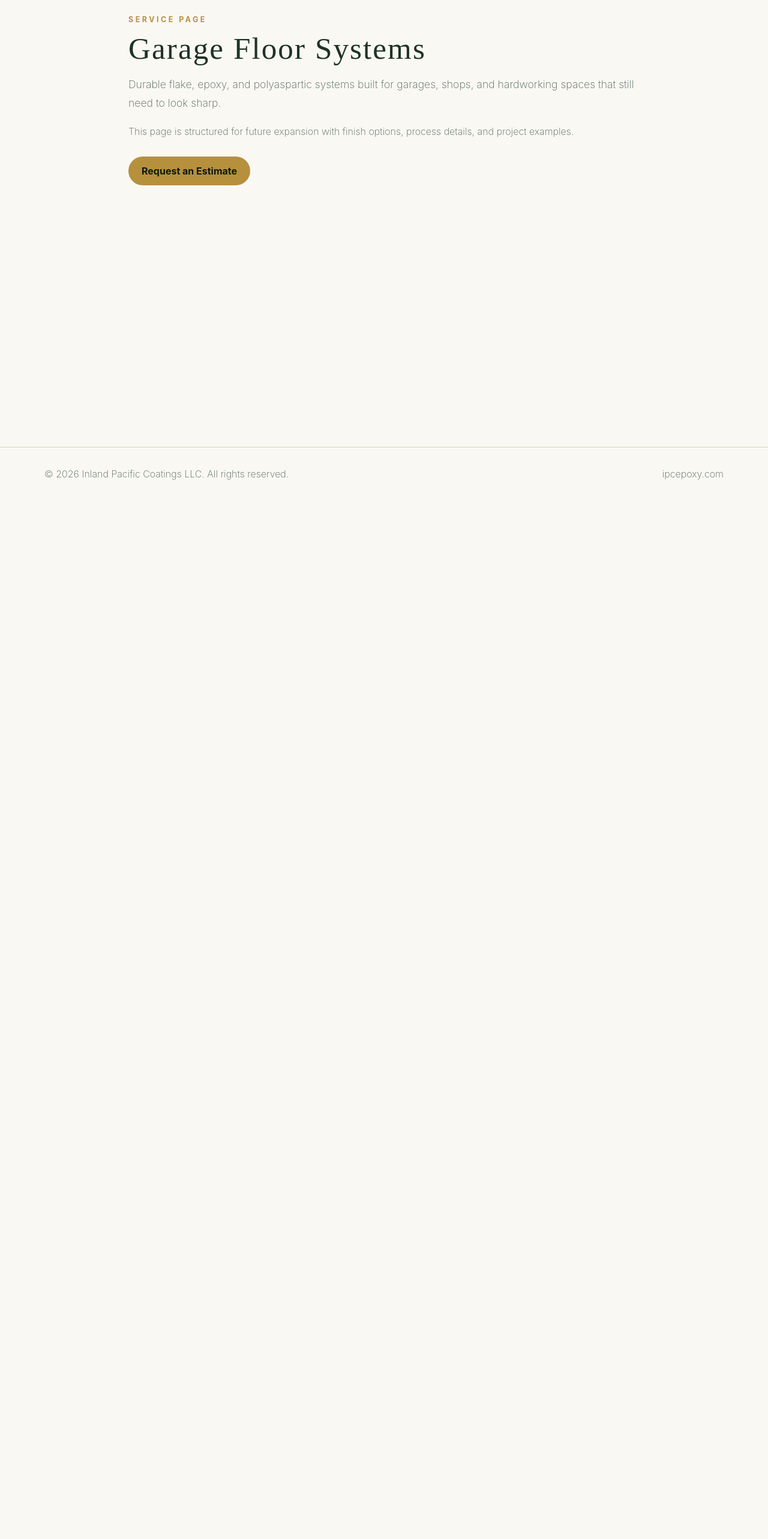
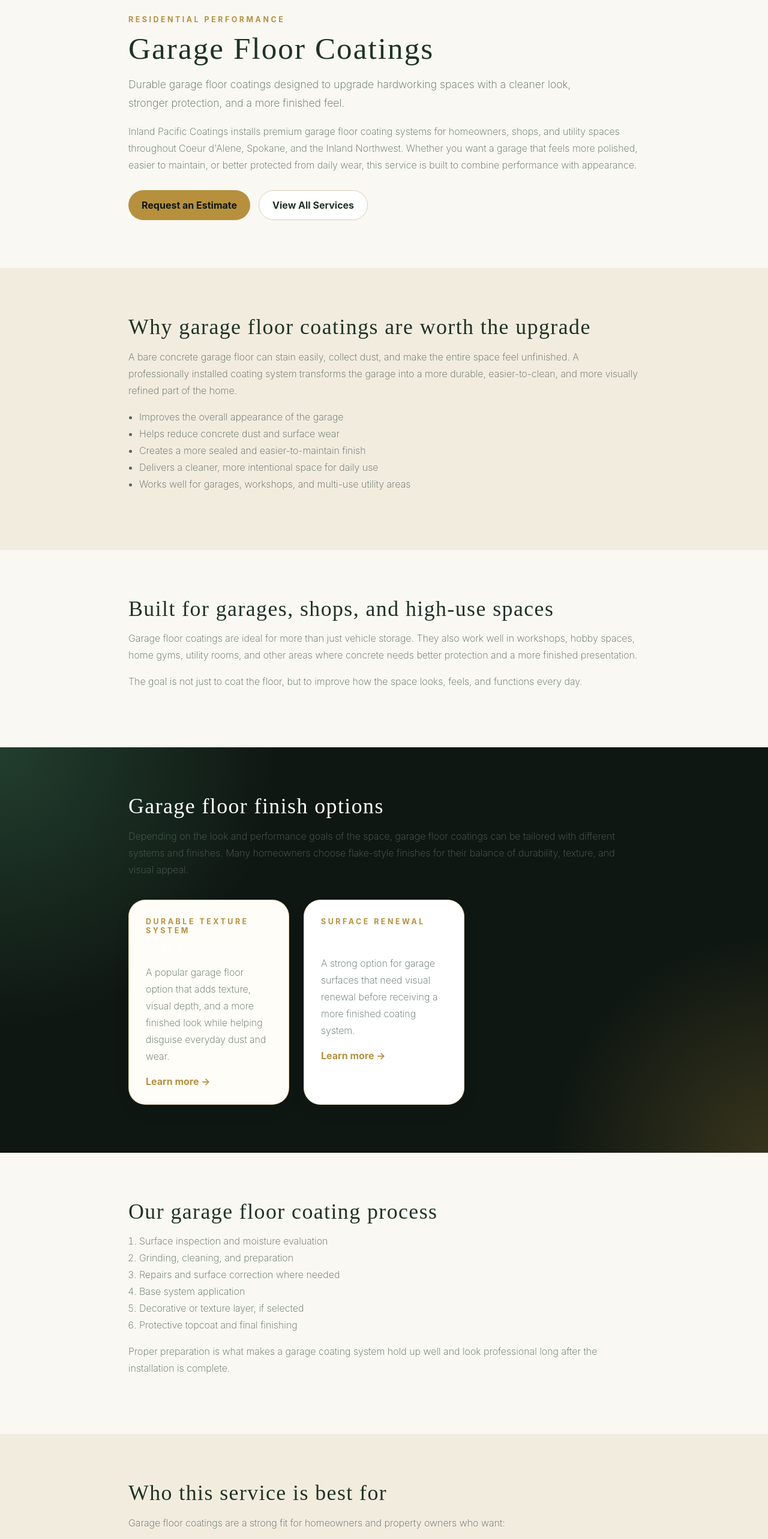
Before and after one commit to Kray93/Inland-Pacific-Coatings, a Next.js app: page /garage-floor-systems in a window 1280 px wide. Shown: the part 140-2706 px from the top of the page at 60% size. Before the commit the page ends 974 px from the top, so only its background shows below. Built offline with nearby package versions, Linux system fonts and the light colour scheme; a web font is replaced by a local one.

Commit message:
Update page.tsx

```diff
--- a/app/garage-floor-systems/page.tsx
+++ b/app/garage-floor-systems/page.tsx
@@ -2,28 +2,161 @@ import type { Metadata } from "next";
 import Link from "next/link";
 
 export const metadata: Metadata = {
-  title: "Garage Floor Systems",
+  title: "Garage Floor Coatings | Inland Pacific Coatings",
   description:
-    "Durable garage floor coating systems including epoxy and flake finishes for homes, shops, and hardworking spaces across the Inland Northwest."
+    "Premium garage floor coatings for homes, shops, and hardworking spaces across Coeur d'Alene, Spokane, and the Inland Northwest. Durable, clean, and built to last.",
 };
 
-export default function GarageFloorSystemsPage() {
+export default function GarageFloorCoatingsPage() {
   return (
-    <main className="section">
+    <main>
+      <section className="section">
         <div className="container article">
-        <div className="eyebrow">Service Page</div>
-        <h1 style={{ marginTop: 14 }}>Garage Floor Systems</h1>
-        <p className="lead" style={{ marginTop: 18 }}>
-          Durable flake, epoxy, and polyaspartic systems built for garages, shops, and hardworking spaces that still
-          need to look sharp.
+          <div className="eyebrow">Residential Performance</div>
+          <h1 className="services-page-title">Garage Floor Coatings</h1>
+          <p className="lead services-page-lead">
+            Durable garage floor coatings designed to upgrade hardworking spaces with a cleaner look, stronger
+            protection, and a more finished feel.
           </p>
           <p>
-          This page is structured for future expansion with finish options, process details, and project examples.
+            Inland Pacific Coatings installs premium garage floor coating systems for homeowners, shops, and utility
+            spaces throughout Coeur d&apos;Alene, Spokane, and the Inland Northwest. Whether you want a garage that
+            feels more polished, easier to maintain, or better protected from daily wear, this service is built to
+            combine performance with appearance.
           </p>
+
           <div className="button-row">
-          <Link href="/contact" className="btn btn-primary">Request an Estimate</Link>
+            <Link href="/contact" className="btn btn-primary">
+              Request an Estimate
+            </Link>
+            <Link href="/services" className="btn btn-outline">
+              View All Services
+            </Link>
           </div>
         </div>
+      </section>
+
+      <section className="section alt-section">
+        <div className="container article">
+          <h2>Why garage floor coatings are worth the upgrade</h2>
+          <p>
+            A bare concrete garage floor can stain easily, collect dust, and make the entire space feel unfinished.
+            A professionally installed coating system transforms the garage into a more durable, easier-to-clean, and
+            more visually refined part of the home.
+          </p>
+          <ul>
+            <li>Improves the overall appearance of the garage</li>
+            <li>Helps reduce concrete dust and surface wear</li>
+            <li>Creates a more sealed and easier-to-maintain finish</li>
+            <li>Delivers a cleaner, more intentional space for daily use</li>
+            <li>Works well for garages, workshops, and multi-use utility areas</li>
+          </ul>
+        </div>
+      </section>
+
+      <section className="section">
+        <div className="container article">
+          <h2>Built for garages, shops, and high-use spaces</h2>
+          <p>
+            Garage floor coatings are ideal for more than just vehicle storage. They also work well in workshops,
+            hobby spaces, home gyms, utility rooms, and other areas where concrete needs better protection and a more
+            finished presentation.
+          </p>
+          <p>
+            The goal is not just to coat the floor, but to improve how the space looks, feels, and functions every
+            day.
+          </p>
+        </div>
+      </section>
+
+      <section className="section dark-section">
+        <div className="container article">
+          <h2>Garage floor finish options</h2>
+          <p>
+            Depending on the look and performance goals of the space, garage floor coatings can be tailored with
+            different systems and finishes. Many homeowners choose flake-style finishes for their balance of durability,
+            texture, and visual appeal.
+          </p>
+
+          <div className="card-grid services-grid services-grid-spacing">
+            <article className="card featured">
+              <div className="eyebrow">Durable Texture System</div>
+              <h3 className="service-card-title">Flake Epoxy Floors</h3>
+              <p className="service-card-description">
+                A popular garage floor option that adds texture, visual depth, and a more finished look while helping
+                disguise everyday dust and wear.
+              </p>
+              <div className="service-card-link-wrap">
+                <Link href="/flake-epoxy-floors" className="service-card-link">
+                  Learn more →
+                </Link>
+              </div>
+            </article>
+
+            <article className="card">
+              <div className="eyebrow">Surface Renewal</div>
+              <h3 className="service-card-title">Concrete Resurfacing</h3>
+              <p className="service-card-description">
+                A strong option for garage surfaces that need visual renewal before receiving a more finished coating
+                system.
+              </p>
+              <div className="service-card-link-wrap">
+                <Link href="/concrete-resurfacing" className="service-card-link">
+                  Learn more →
+                </Link>
+              </div>
+            </article>
+          </div>
+        </div>
+      </section>
+
+      <section className="section">
+        <div className="container article">
+          <h2>Our garage floor coating process</h2>
+          <ol>
+            <li>Surface inspection and moisture evaluation</li>
+            <li>Grinding, cleaning, and preparation</li>
+            <li>Repairs and surface correction where needed</li>
+            <li>Base system application</li>
+            <li>Decorative or texture layer, if selected</li>
+            <li>Protective topcoat and final finishing</li>
+          </ol>
+          <p>
+            Proper preparation is what makes a garage coating system hold up well and look professional long after the
+            installation is complete.
+          </p>
+        </div>
+      </section>
+
+      <section className="section alt-section">
+        <div className="container article">
+          <h2>Who this service is best for</h2>
+          <p>Garage floor coatings are a strong fit for homeowners and property owners who want:</p>
+          <ul>
+            <li>A cleaner and more polished garage appearance</li>
+            <li>A durable finish for parking, storage, and daily traffic</li>
+            <li>A better-looking workshop or home utility space</li>
+            <li>A garage that feels like a true extension of the home</li>
+          </ul>
+        </div>
+      </section>
+
+      <section className="section">
+        <div className="container article">
+          <h2>Garage floor coatings in Coeur d&apos;Alene, Spokane, and the Inland Northwest</h2>
+          <p>
+            Inland Pacific Coatings serves clients across the Inland Northwest with garage floor systems designed for
+            both durability and presentation. If you want a garage that looks more finished, feels easier to maintain,
+            and holds up better to real-life use, this service is built for that.
+          </p>
+
+          <div className="button-row cta-band">
+            <Link href="/contact" className="btn btn-primary">
+              Request a Free Estimate
+            </Link>
+          </div>
+        </div>
+      </section>
     </main>
   );
 }
```
Lines whose indentation alone changed are shown as unchanged.
